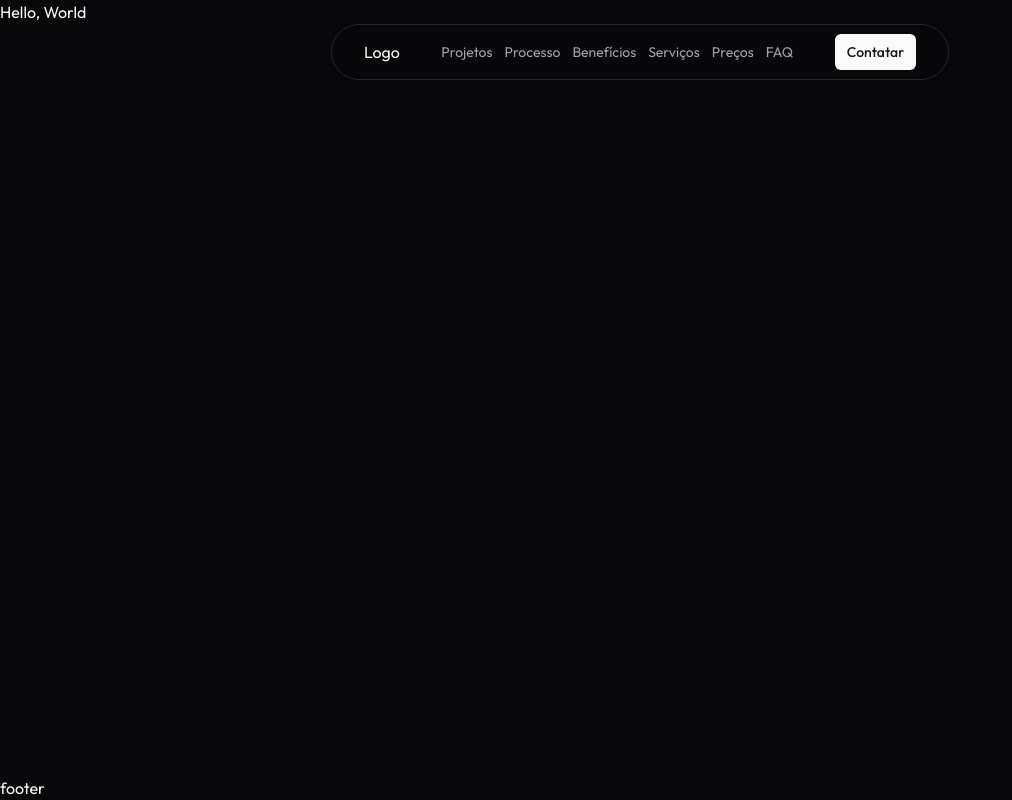
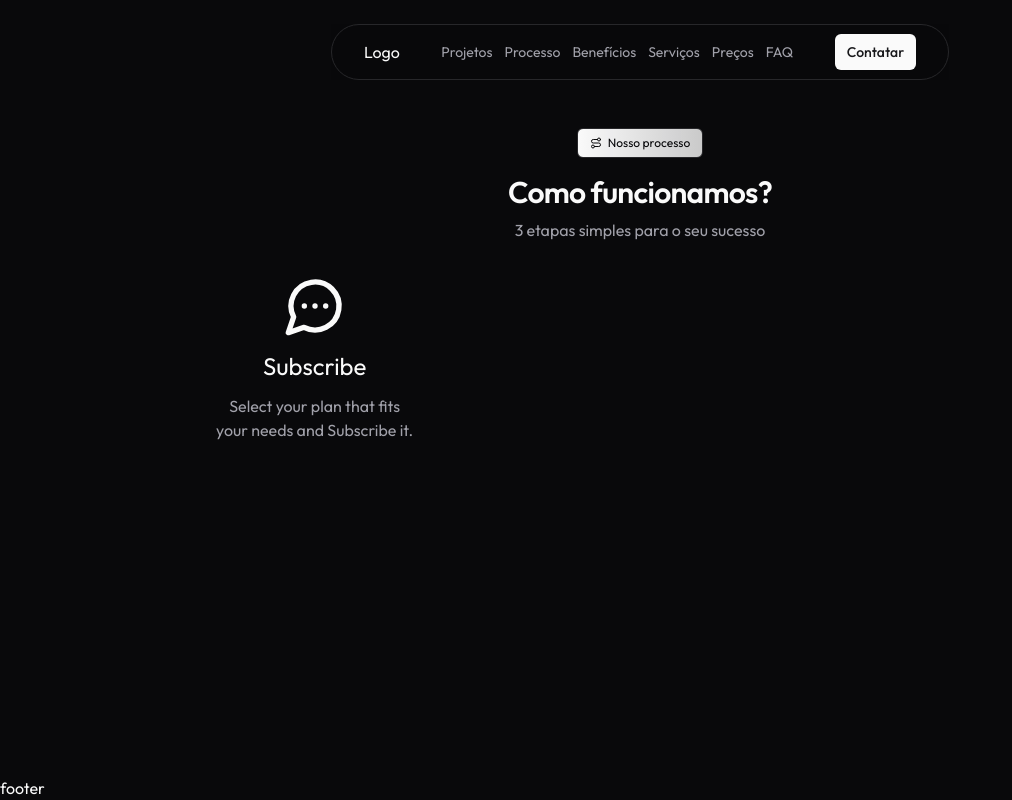
Before and after one commit to NaveLabz/nave, a Next.js app: page / in a window 1280 px wide. Shown: the whole page, without its empty margins (0-1012 px from the left). Built offline with nearby package versions, Linux system fonts and the light colour scheme.

Commit message:
feat(wip): add section-header and steps section

```diff
--- a/src/app/globals.css
+++ b/src/app/globals.css
@@ -59,4 +59,10 @@
   body {
     @apply bg-background text-foreground;
   }
+  h1 {
+    @apply text-4xl font-extrabold tracking-tight lg:text-5xl
+  }
+  h2 {
+    @apply text-3xl font-semibold tracking-tight
+  }
 }
--- a/src/app/page.tsx
+++ b/src/app/page.tsx
@@ -1,3 +1,44 @@
+import { SectionHeader } from '@/components/section-header'
+import { WidthWrapper } from '@/components/width-wrapper'
+import { MessageCircleMore, Route } from 'lucide-react'
+
+const STEPS = [
+  {
+    Icon: MessageCircleMore,
+    title: 'Subscribe',
+    description: 'Select your plan that fits your needs and Subscribe it.',
+  },
+]
+
 export default function Home() {
-  return <h1>Hello, World</h1>
+  return (
+    <section className="my-32">
+      <WidthWrapper className="max-w-5xl">
+        <div className="space-y-8">
+          <SectionHeader.Root>
+            <SectionHeader.Label icon={Route}>
+              Nosso processo
+            </SectionHeader.Label>
+            <SectionHeader.Title>Como funcionamos?</SectionHeader.Title>
+            <SectionHeader.Description>
+              3 etapas simples para o seu sucesso
+            </SectionHeader.Description>
+          </SectionHeader.Root>
+
+          <div className="grid grid-cols-3 gap-4 text-balance text-center">
+            {STEPS.map((step, i) => (
+              <div
+                key={i}
+                className="flex flex-col items-center justify-center gap-3"
+              >
+                <step.Icon className="size-16" />
+                <h3 className="text-2xl">{step.title}</h3>
+                <p className="text-muted-foreground">{step.description}</p>
+              </div>
+            ))}
+          </div>
+        </div>
+      </WidthWrapper>
+    </section>
+  )
 }
--- /dev/null
+++ b/src/components/section-header/description.tsx
@@ -0,0 +1,16 @@
+import { cn } from '@/lib/utils'
+import { HTMLAttributes } from 'react'
+
+type SectionHeaderDescriptionProps = HTMLAttributes<HTMLParagraphElement>
+
+export function SectionHeaderDescription({
+  children,
+  className,
+  ...props
+}: SectionHeaderDescriptionProps) {
+  return (
+    <p {...props} className={cn('text-muted-foreground', className)}>
+      {children}
+    </p>
+  )
+}
--- /dev/null
+++ b/src/components/section-header/index.tsx
@@ -0,0 +1,11 @@
+import { SectionHeaderRoot } from '@/components/section-header/root'
+import { SectionHeaderLabel } from './label'
+import { SectionHeaderTitle } from './title'
+import { SectionHeaderDescription } from './description'
+
+export const SectionHeader = {
+  Root: SectionHeaderRoot,
+  Label: SectionHeaderLabel,
+  Title: SectionHeaderTitle,
+  Description: SectionHeaderDescription,
+}
--- /dev/null
+++ b/src/components/section-header/label.tsx
@@ -0,0 +1,27 @@
+import { cn } from '@/lib/utils'
+import { LucideIcon } from 'lucide-react'
+import { HTMLAttributes } from 'react'
+
+type SectionHeaderLabelProps = {
+  icon?: LucideIcon
+} & HTMLAttributes<HTMLDivElement>
+
+export function SectionHeaderLabel({
+  children,
+  className,
+  icon: Icon,
+  ...props
+}: SectionHeaderLabelProps) {
+  return (
+    <div
+      {...props}
+      className={cn(
+        'mb-4 flex items-center gap-1.5 rounded-md border bg-gradient-to-r from-foreground to-foreground/80 px-3 py-1.5 text-xs text-background',
+        className,
+      )}
+    >
+      {Icon && <Icon className="size-3" />}
+      {children}
+    </div>
+  )
+}
--- /dev/null
+++ b/src/components/section-header/root.tsx
@@ -0,0 +1,22 @@
+import { cn } from '@/lib/utils'
+import { HTMLAttributes } from 'react'
+
+type SectionHeaderRootProps = HTMLAttributes<HTMLDivElement>
+
+export function SectionHeaderRoot({
+  children,
+  className,
+  ...props
+}: SectionHeaderRootProps) {
+  return (
+    <div
+      {...props}
+      className={cn(
+        'mx-auto flex max-w-prose flex-col items-center justify-center text-balance text-center',
+        className,
+      )}
+    >
+      {children}
+    </div>
+  )
+}
--- /dev/null
+++ b/src/components/section-header/title.tsx
@@ -0,0 +1,21 @@
+import { cn } from '@/lib/utils'
+
+type SectionHeaderTitleProps = {
+  children: React.ReactNode
+  mainTitle?: boolean
+} & React.HTMLAttributes<HTMLHeadingElement>
+
+export function SectionHeaderTitle({
+  children,
+  className,
+  mainTitle = false,
+  ...props
+}: SectionHeaderTitleProps) {
+  const HeadingTag = mainTitle ? 'h1' : 'h2'
+
+  return (
+    <HeadingTag className={cn('mb-2', className)} {...props}>
+      {children}
+    </HeadingTag>
+  )
+}
--- a/src/components/width-wrapper.tsx
+++ b/src/components/width-wrapper.tsx
@@ -11,7 +11,7 @@
 }: WidthWrapperProps) {
   return (
     <div
-      className={cn('mx-auto w-full max-w-screen-2xl px-4 md:px-8', className)}
+      className={cn('mx-auto w-full max-w-screen-xl px-4 md:px-8', className)}
       {...props}
     >
       {children}
```
